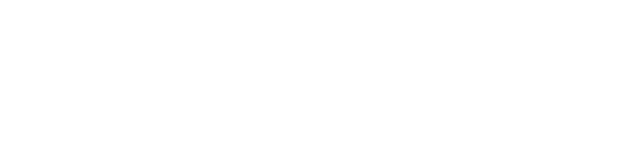
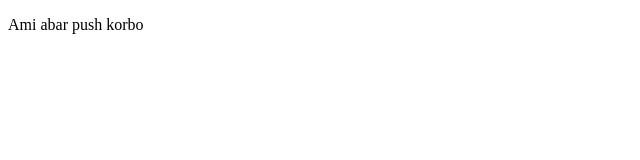
Before and after one commit to md-toufiqur-rahman-plabon/my-second-repo, a plain HTML site: page index.html in a window 1280 px wide. Shown: the whole page, without its empty margins (0-640 px from the left). Drawn offline with Linux system fonts and the light colour scheme.

Commit message:
ami edit korlam

```diff
--- a/index.html
+++ b/index.html
@@ -5,8 +5,10 @@
   <meta http-equiv="X-UA-Compatible" content="IE=edge">
   <meta name="viewport" content="width=device-width, initial-scale=1.0">
   <title>my-second-repo</title>
+
+
 </head>
 <body>
-
+  <p> Ami abar push korbo</p>
 </body>
 </html>
```
